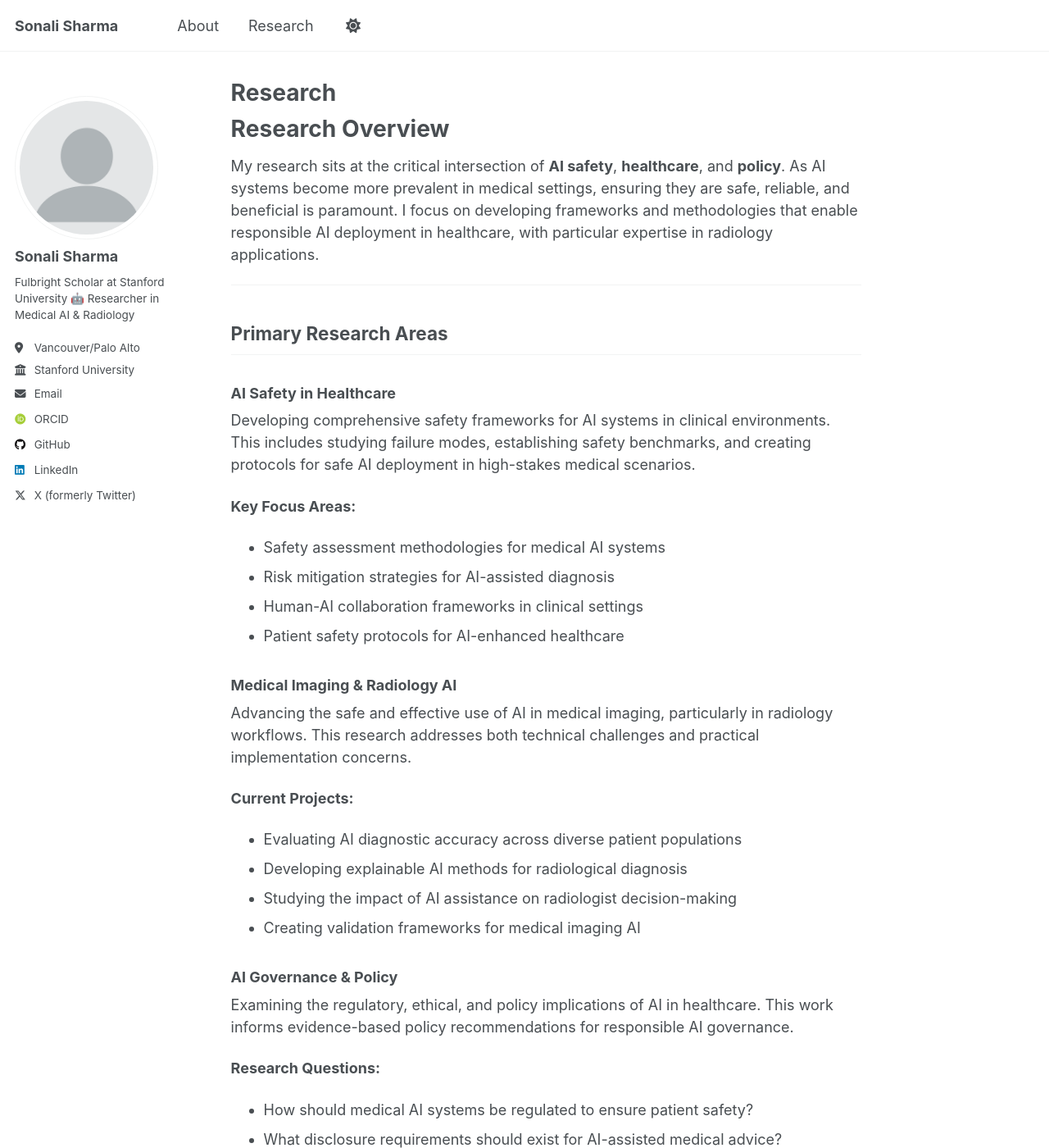
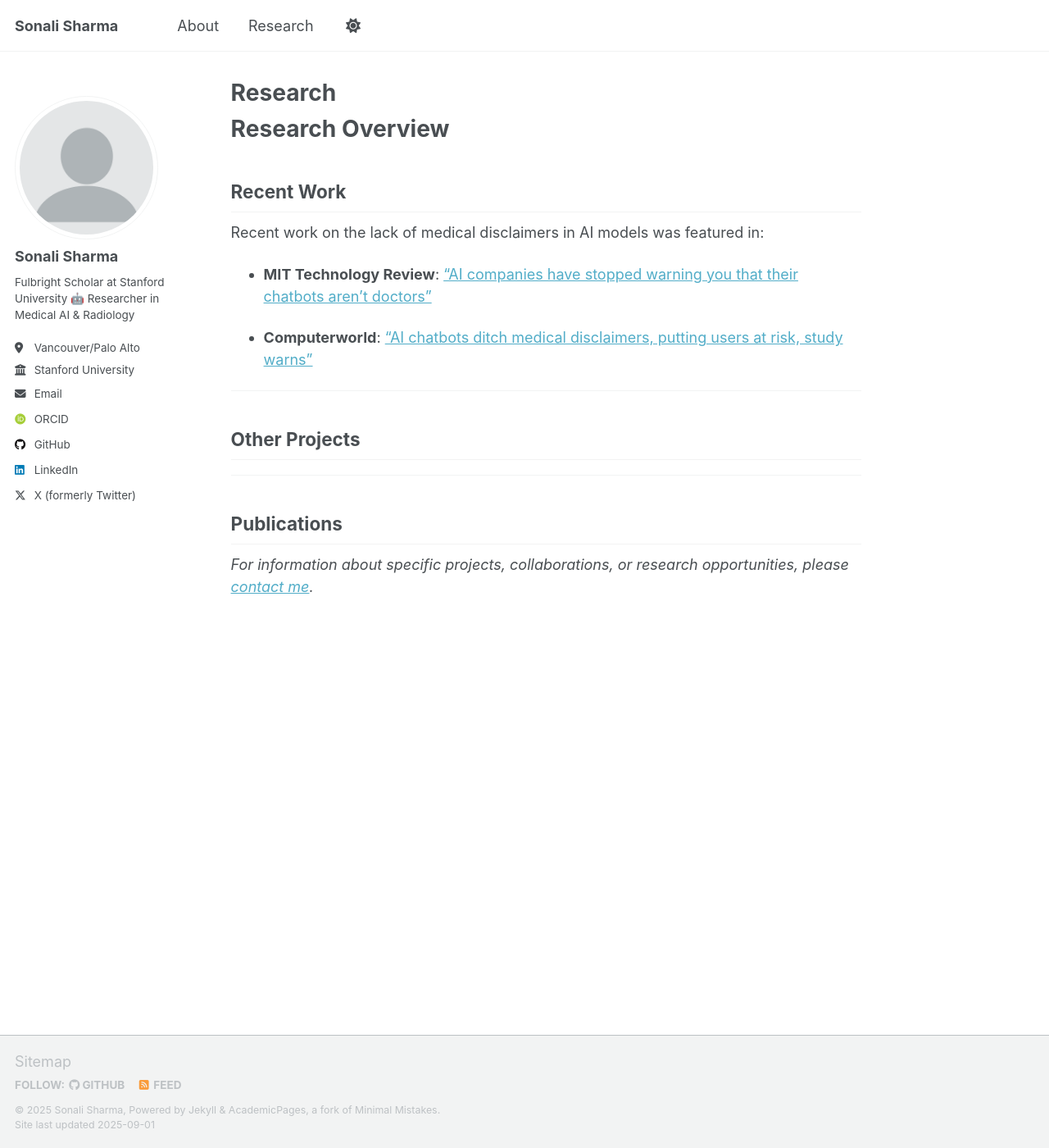
Before and after one commit to sonalisharma-3/sonalisharma-3.github.io, a Jekyll site: the page built from _pages/research.md, in a window 1280 px wide and 1400 px high. Shown: the whole window at 82% size. Built offline with Jekyll 4.4.1, drawn with Linux system fonts in a browser that asks for light colours; some web fonts are replaced; a script that is not in the unit is left out; some of the changed text lies outside the part shown.

Commit message:
Update website

```diff
--- a/_pages/research.md
+++ b/_pages/research.md
@@ -8,55 +8,19 @@ classes: wide
 
 # Research Overview
 
-My research sits at the critical intersection of **AI safety**, **healthcare**, and **policy**. As AI systems become more prevalent in medical settings, ensuring they are safe, reliable, and beneficial is paramount. I focus on developing frameworks and methodologies that enable responsible AI deployment in healthcare, with particular expertise in radiology applications.
+## Recent Work
+
+Recent work on the lack of medical disclaimers in AI models was featured in:
+
+- **MIT Technology Review**: ["AI companies have stopped warning you that their chatbots aren't doctors"](https://www.technologyreview.com/2025/07/21/1120522/ai-companies-have-stopped-warning-you-that-their-chatbots-arent-doctors/)
+
+- **Computerworld**: ["AI chatbots ditch medical disclaimers, putting users at risk, study warns"](https://www.computerworld.com/article/4026778/ai-chatbots-ditch-medical-disclaimers-putting-users-at-risk-study-warns.html)
 
 ---
+## Other Projects
+---
+## Publications
 
-## Primary Research Areas
 
-### AI Safety in Healthcare
-Developing comprehensive safety frameworks for AI systems in clinical environments. This includes studying failure modes, establishing safety benchmarks, and creating protocols for safe AI deployment in high-stakes medical scenarios.
 
-**Key Focus Areas:**
-- Safety assessment methodologies for medical AI systems
-- Risk mitigation strategies for AI-assisted diagnosis
-- Human-AI collaboration frameworks in clinical settings
-- Patient safety protocols for AI-enhanced healthcare
-
-### Medical Imaging & Radiology AI
-Advancing the safe and effective use of AI in medical imaging, particularly in radiology workflows. This research addresses both technical challenges and practical implementation concerns.
-
-**Current Projects:**
-- Evaluating AI diagnostic accuracy across diverse patient populations
-- Developing explainable AI methods for radiological diagnosis
-- Studying the impact of AI assistance on radiologist decision-making
-- Creating validation frameworks for medical imaging AI
-
-### AI Governance & Policy
-Examining the regulatory, ethical, and policy implications of AI in healthcare. This work informs evidence-based policy recommendations for responsible AI governance.
-
-**Research Questions:**
-- How should medical AI systems be regulated to ensure patient safety?
-- What disclosure requirements should exist for AI-assisted medical advice?
-- How can we balance innovation with patient protection?
-- What governance structures best support responsible AI development?
-
----
-
-## Recent Research Highlights
-
-### Medical Disclaimer Study
-*Featured in MIT Technology Review & Computerworld*
-
-Conducted comprehensive analysis of how AI companies are handling medical disclaimers and warnings. This research revealed concerning trends in the removal of safety warnings from AI health tools, highlighting potential risks to users seeking medical information.
-
-**Key Findings:**
-- Systematic reduction in medical disclaimers across major AI platforms
-- Potential patient safety implications of unrestricted AI medical advice
-- Need for regulatory frameworks governing AI health communication
-
-**Impact:** This research has informed policy discussions and raised awareness about the need for responsible AI deployment in health contexts.
-
----
-
-*For detailed information about specific projects, collaborations, or research opportunities, please [contact me](mailto:sonali3@stanford.edu).*
+*For information about specific projects, collaborations, or research opportunities, please [contact me](mailto:sonali3@stanford.edu).*
```
Also changed, not shown: index.md (+0 -11 lines).
